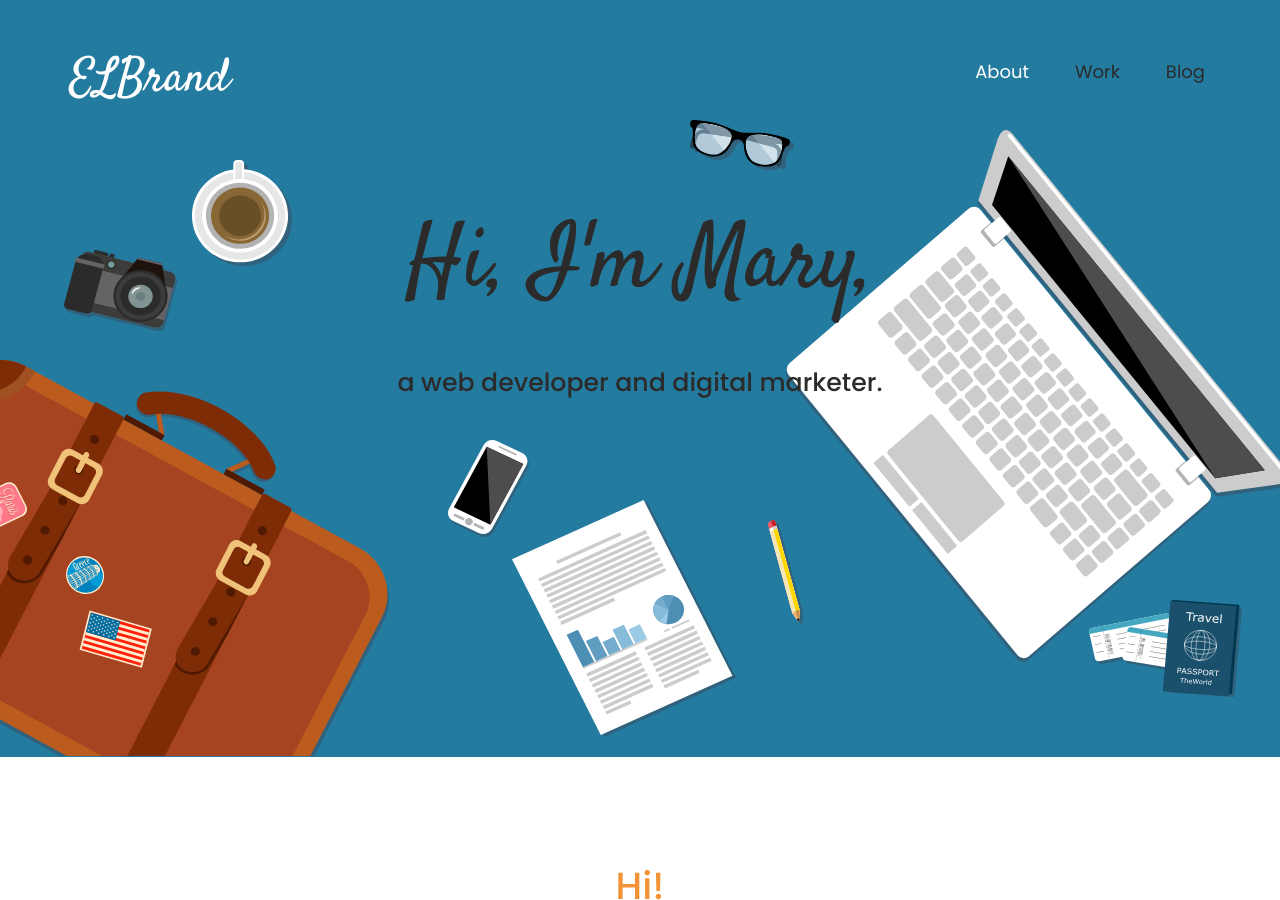
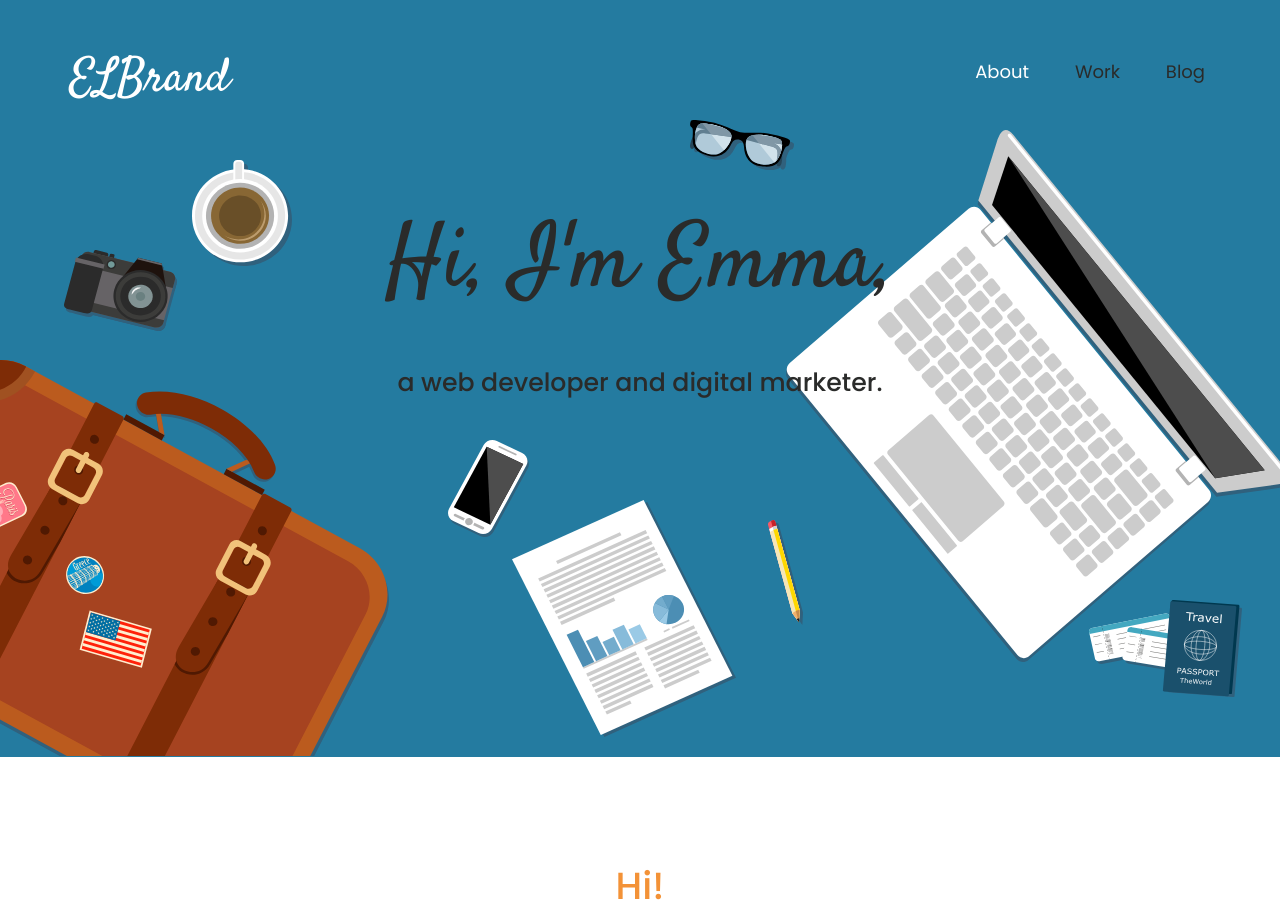
Before and after one commit to elbrand/elbrand.github.io, a Jekyll site: the page built from index.html, in a window 1280 px wide and 900 px high. Built offline with Jekyll 4.4.1, drawn with Linux system fonts in a browser that asks for light colours; nearby versions of some CDN libraries; some web fonts are replaced; library files that are not in the unit come from our copies; comment, search, counter and statistics services are not loaded.

Commit message:
Update index.html

```diff
--- a/index.html
+++ b/index.html
@@ -8,7 +8,7 @@
   <div class="container">
     <div class="row">
       <div class="col-xs-12">
-        <h1>Hi, I'm Mary,</h1>
+        <h1>Hi, I'm Emma,</h1>
         <h3>a web developer and digital marketer.</h3>
       </div>
     </div>
```
